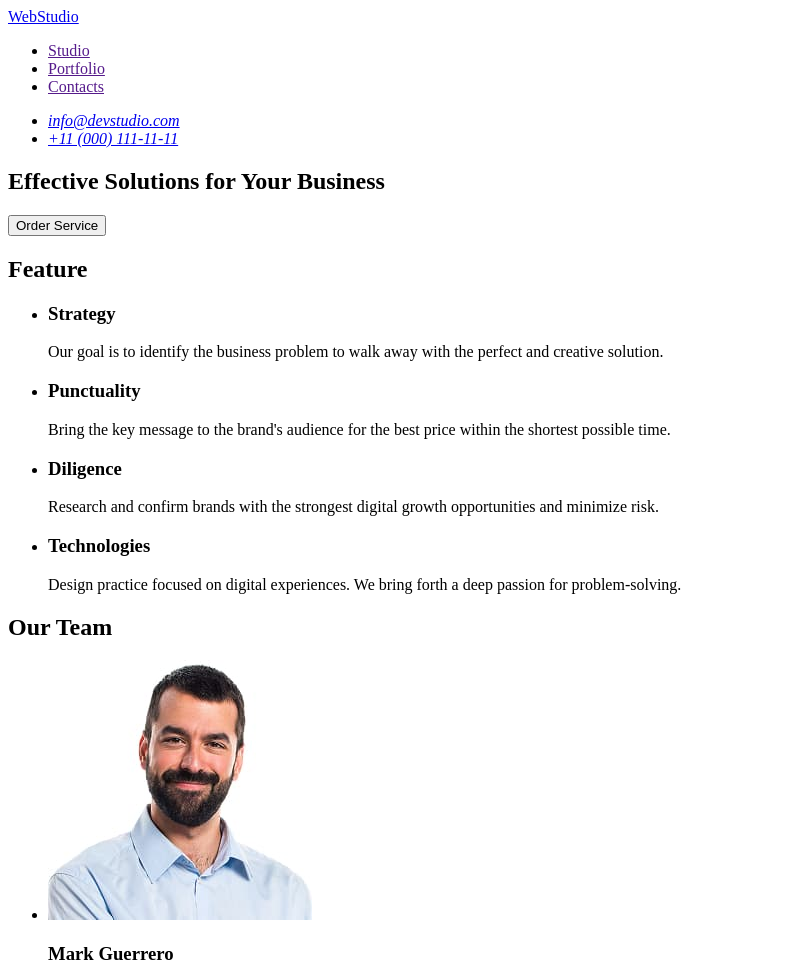
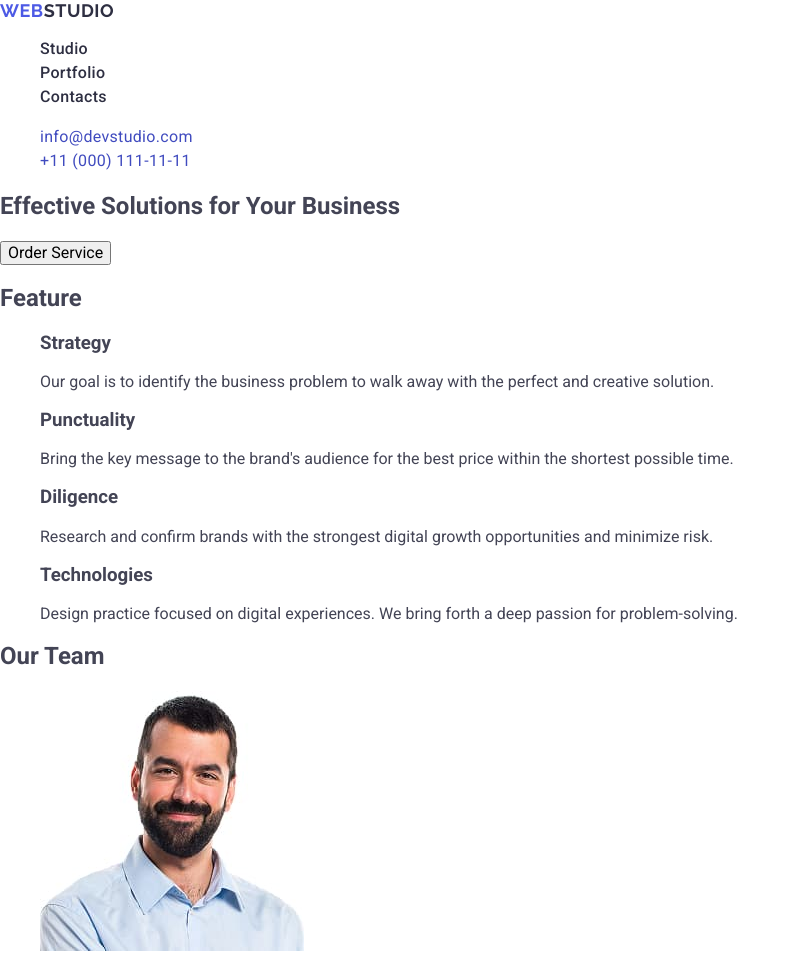
Before and after one commit to VainYouth/goit-markup-hw-02, a plain HTML site: page index.html in a window 1280 px wide. Shown: the top 968 px of the page, without its empty margins (0-800 px from the left). Drawn offline with nearby package versions, Linux system fonts and the light colour scheme.

Commit message:
styles head

```diff
--- /dev/null
+++ b/css/styles.css
@@ -0,0 +1,60 @@
+body{
+    font-family: "Roboto", sans-serif;
+    color: #434455;
+    background-color: #ffff;
+}
+
+ul, ol {
+    list-style-type: none;
+}
+
+a{
+    text-decoration: none;
+}
+
+.logo{
+    font-family: "Raleway", sans-serif;
+    font-weight: 700;
+    font-size: 18px;
+    line-height: 1.17;
+    letter-spacing: 0.03em;
+    text-transform: uppercase;
+    color: #4d5ae5;
+}
+
+.header-logo .logo-part{
+    color: #2e2f42;
+}
+
+.nav-link{
+    font-weight: 500;
+    font-size: 16px;
+    line-height: 1.5;
+    letter-spacing: 0.02em;
+    color: #2e2f42;
+}
+
+.nav-link:hover,
+.nav-link:focus {
+    color: #404bbf;
+}
+
+.contacts {
+    font-style: normal;
+}
+
+.contacts-link {
+    font-size: 16px;
+    line-height: 1.5;
+    letter-spacing: 0.02em;
+    color: #434455;
+}
+
+.contacts-link:hover,
+.contacts-link {
+    color: #404bbf;
+}
+
+.page-footer {
+    background-color: #2e2f42;
+}
--- a/index.html
+++ b/index.html
@@ -4,22 +4,42 @@
     <meta charset="UTF-8">
     <meta name="viewport" content="width=device-width, initial-scale=1.0">
     <title>Web Studio</title>
+
+    <link
+        rel="stylesheet"
+        href="https://cdnjs.cloudflare.com/ajax/libs/modern-normalize/3.0.1/modern-normalize.min.css"
+        integrity="sha512-q6WgHqiHlKyOqslT/lgBgodhd03Wp4BEqKeW6nNtlOY4quzyG3VoQKFrieaCeSnuVseNKRGpGeDU3qPmabCANg=="
+        crossorigin="anonymous"
+        referrerpolicy="no-referrer"
+    />
+
+    <link rel="preconnect" href="https://fonts.googleapis.com">
+    <link rel="preconnect" href="https://fonts.gstatic.com" crossorigin>
+    <link
+        href="https://fonts.googleapis.com/css2?family=Raleway:wght@700&family=Roboto:wght@400;500;700&display=swap"
+        rel="stylesheet"
+    />
+
+    <link rel="stylesheet" href="./css/styles.css">
+
 </head>
+
 <body>
-    <header>
-        <nav>
-            <a href="./index.html">WebStudio</a>
-            <ul>
-                <li><a href="">Studio</a></li>
-                <li><a href="">Portfolio</a></li>
-                <li><a href="">Contacts</a></li>
+    <header class="page-header">
+        <nav class="header-nav">
+            <a class="logo header-logo" href="./index.html"
+            >Web<span class="logo-part">Studio</span></a>
+            <ul class="nav-list">
+                <li class="nav-item"><a class="nav-link" href="./index.html">Studio</a></li>
+                <li class="nav-item"><a class="nav-link" href="">Portfolio</a></li>
+                <li class="nav-item"><a class="nav-link" href="">Contacts</a></li>
             </ul>
         </nav>
 
-        <address>
-            <ul>
-                <li><a href="mailto:info@devstudio.com">info@devstudio.com</a></li>
-                <li><a href="tel:+110001111111">+11 (000) 111-11-11</a></li>
+        <address class="contacts">
+            <ul class="contact-list">
+                <li class="contacts-item"><a class="contacts-link" href="mailto:info@devstudio.com">info@devstudio.com</a></li>
+                <li class="contacts-item"><a class="contacts-link" href="tel:+110001111111">+11 (000) 111-11-11</a></li>
             </ul>
         </address>
     </header>
@@ -99,7 +119,7 @@
             </ul>
         </section>
     </main>
-<footer>
+<footer class="page-footer">
     <a href="./index.html">WebStudio</a>
     <p>Increase the flow of customers and sales for your business with digital marketing & growth solutions.</p>
 </footer>
```
Also changed, not shown: 1 other file.
